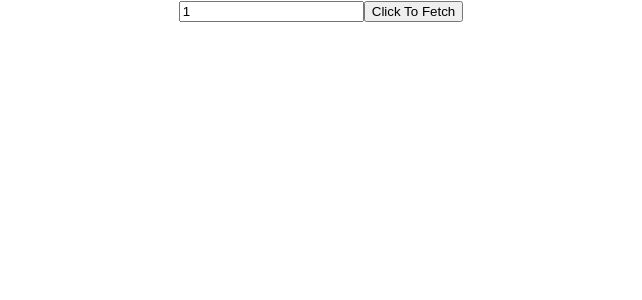
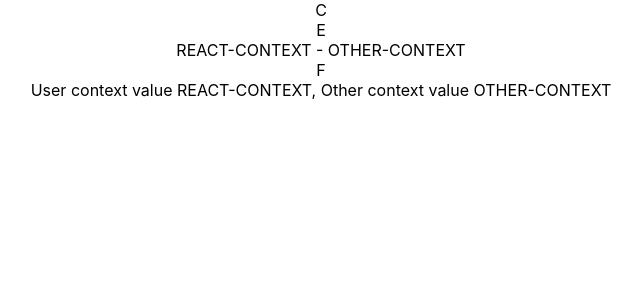
Before and after one commit to DebarunMitra/PlayWithReactHook, a React (Create React App) app in the folder hook-elements-and-implementations/: page / in a window 1280 px wide. Shown: the top 300 px of the page, without its empty margins (319-961 px from the left). Built offline with nearby package versions, Linux system fonts and the light colour scheme; no server answers.

Commit message:
useContext

```diff
--- a/hook-elements-and-implementations/src/App.js
+++ b/hook-elements-and-implementations/src/App.js
@@ -11,12 +11,21 @@ import IntervalCounter from './Components/UseEffect/IntervalCounter';
 
 import DataFetching from './Components/DataFetchWithUseEffect/DataFetching';
 import DataFetchingById from './Components/DataFetchWithUseEffect/DataFetchById';
+import ComponentC from './Components/ContextHook/ComponentC';
+
+
+export const UserContext = React.createContext();
+export const OtherContext = React.createContext();
 
 
 function App() {
   return (
     <div className="App">
-      <DataFetchingById />
+    <UserContext.Provider value={'REACT-CONTEXT'}>
+      <OtherContext.Provider value={'OTHER-CONTEXT'}>
+          <ComponentC />
+      </OtherContext.Provider>
+    </UserContext.Provider>
     </div>
   );
 }
--- /dev/null
+++ b/hook-elements-and-implementations/src/Components/ContextHook/ComponentC.js
@@ -0,0 +1,14 @@
+import React from 'react';
+import ComponentE from './ComponentE';
+
+const ComponentC = props => {
+    return (
+        <div>
+            C
+            <ComponentE />
+        </div>
+    );
+};
+
+
+export default ComponentC;
--- /dev/null
+++ b/hook-elements-and-implementations/src/Components/ContextHook/ComponentE.js
@@ -0,0 +1,19 @@
+import React, {useContext} from 'react';
+import ComponentF from './ComponentF';
+import {UserContext, OtherContext} from '../../App';
+
+const ComponentE = () => {
+
+     const user = useContext(UserContext);
+     const other = useContext(OtherContext);
+
+    return (
+        <div>
+            E<br/>
+            {user} - {other}
+            <ComponentF />
+        </div>
+    );
+};
+
+export default ComponentE;
--- /dev/null
+++ b/hook-elements-and-implementations/src/Components/ContextHook/ComponentF.js
@@ -0,0 +1,29 @@
+import React from 'react';
+import {UserContext, OtherContext} from '../../App';
+
+const ComponentF = props => {
+    return (
+        <div>
+            F
+            <UserContext.Consumer>
+                {
+                    user =>{
+                        return (
+                            <OtherContext.Consumer>
+                                {
+                                    other => {
+                                        return (
+                                            <div>User context value {user}, Other context value {other}</div>
+                                        )
+                                    }
+                                }
+                            </OtherContext.Consumer>
+                        )
+                    }
+                }
+            </UserContext.Consumer>
+        </div>
+    );
+};
+
+export default ComponentF;
```
